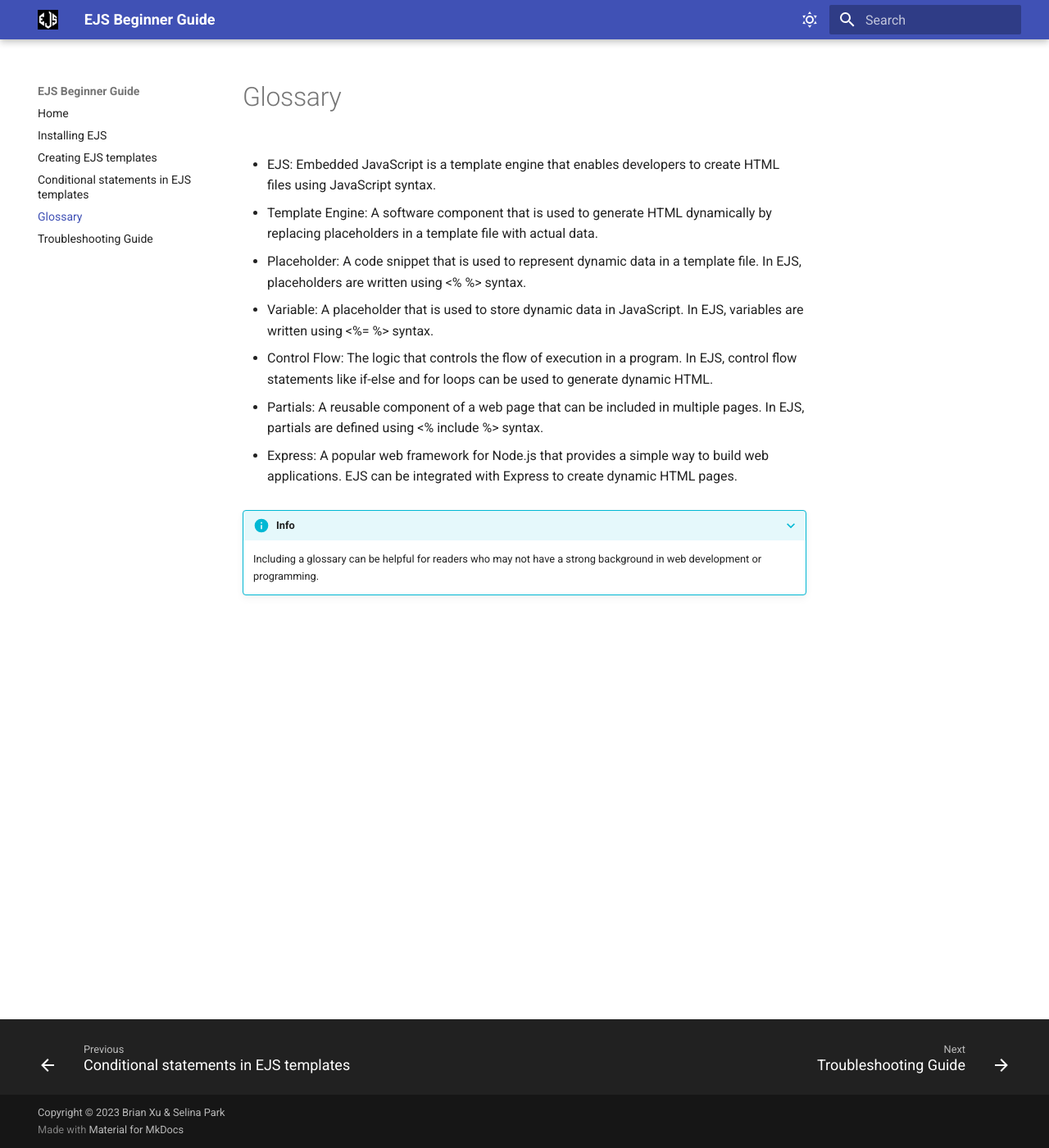
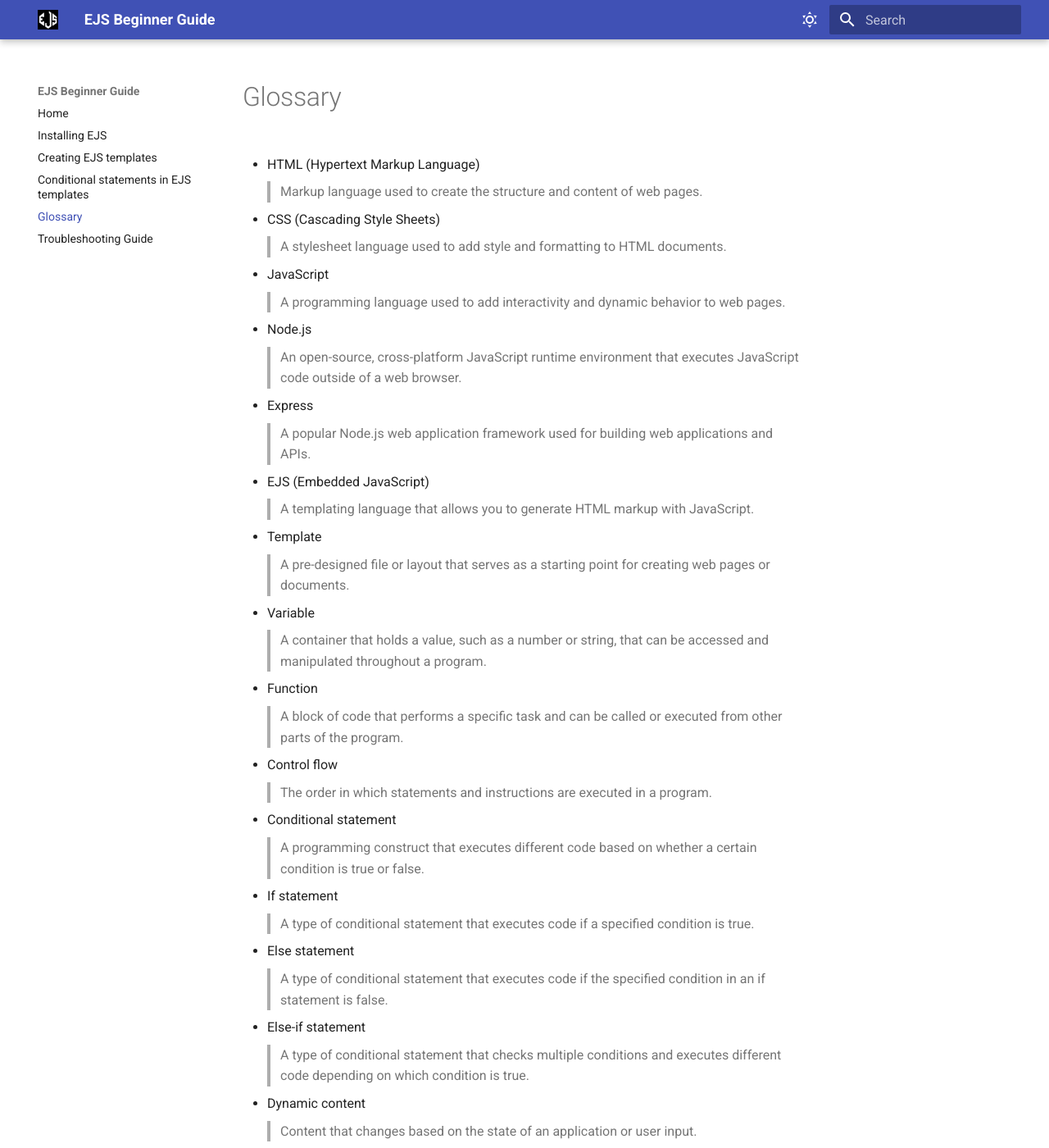
Before and after one commit to M1xckk/Comm-Docs-Test, an MkDocs documentation site: the page built from docs/Glossary.md, in a window 1280 px wide and 1400 px high. Shown: the whole window at 82% size. Built offline with MkDocs 1.6.1 and Material for MkDocs 9.7.7, drawn with Linux system fonts in a browser that asks for light colours; some of the changed text lies outside the part shown.

Commit message:
add more information and reformat

```diff
--- a/docs/Glossary.md
+++ b/docs/Glossary.md
@@ -1,16 +1,52 @@
-* EJS: Embedded JavaScript is a template engine that enables developers to create HTML files using JavaScript syntax.
+# Glossary
 
-* Template Engine: A software component that is used to generate HTML dynamically by replacing placeholders in a template file with actual data.
+* HTML (Hypertext Markup Language)
+> Markup language used to create the structure and content of web pages.
 
-* Placeholder: A code snippet that is used to represent dynamic data in a template file. In EJS, placeholders are written using <% %> syntax.
+* CSS (Cascading Style Sheets)
+> A stylesheet language used to add style and formatting to HTML documents.
 
-* Variable: A placeholder that is used to store dynamic data in JavaScript. In EJS, variables are written using <%= %> syntax.
+* JavaScript
+> A programming language used to add interactivity and dynamic behavior to web pages.
 
-* Control Flow: The logic that controls the flow of execution in a program. In EJS, control flow statements like if-else and for loops can be used to generate dynamic HTML.
+* Node.js
+> An open-source, cross-platform JavaScript runtime environment that executes JavaScript code outside of a web browser.
 
-* Partials: A reusable component of a web page that can be included in multiple pages. In EJS, partials are defined using <% include %> syntax.
+* Express
+> A popular Node.js web application framework used for building web applications and APIs.
 
-* Express: A popular web framework for Node.js that provides a simple way to build web applications. EJS can be integrated with Express to create dynamic HTML pages.
+* EJS (Embedded JavaScript)
+> A templating language that allows you to generate HTML markup with JavaScript.
 
-???+ Info
-      Including a glossary can be helpful for readers who may not have a strong background in web development or programming.
+* Template
+> A pre-designed file or layout that serves as a starting point for creating web pages or documents.
+
+* Variable
+> A container that holds a value, such as a number or string, that can be accessed and manipulated throughout a program.
+
+* Function
+> A block of code that performs a specific task and can be called or executed from other parts of the program.
+
+* Control flow
+> The order in which statements and instructions are executed in a program.
+
+* Conditional statement
+> A programming construct that executes different code based on whether a certain condition is true or false.
+
+* If statement
+> A type of conditional statement that executes code if a specified condition is true.
+
+* Else statement
+> A type of conditional statement that executes code if the specified condition in an if statement is false.
+
+* Else-if statement
+> A type of conditional statement that checks multiple conditions and executes different code depending on which condition is true.
+
+* Dynamic content
+> Content that changes based on the state of an application or user input.
+
+* Placeholder
+> A code snippet that is used to represent dynamic data in a template file. In EJS, placeholders are written using <% %> syntax.
+
+* Partials
+> A reusable component of a web page that can be included in multiple pages. In EJS, partials are defined using <% include %> syntax.
--- a/docs/Troubleshoot-guide.md
+++ b/docs/Troubleshoot-guide.md
@@ -1,22 +1,53 @@
-* Issue: The EJS template is not rendering properly.
+# Troubleshooting Guide
+
+> A Troubleshooting Guide can help users overcome common issues and avoid frustration while learning EJS. Here are some of the most common issues that users might encounter when working with EJS, along with their solutions:
+
+- Issue: The EJS template is not rendering properly.
 ???+ Solution
-      Make sure that you have installed EJS and are using it correctly in your code. Check for syntax errors in your template file, and make sure that your data is being passed correctly. You can also try clearing your cache and restarting your server.
+      If your EJS template is not rendering correctly, make sure that you have installed EJS and are using it correctly in your code. Check for syntax errors in your template file, and make sure that your data is being passed correctly. You can also try clearing your cache and restarting your server.
 
-* Issue: EJS tags are not being evaluated in the template.
+- Issue: EJS tags are not being evaluated in the template.
 ???+ Solution
-      Make sure that you are using the correct syntax for EJS tags (<% %> for control flow and <%= %> for output). Also, check that the EJS tags are not being commented out or enclosed within HTML tags.
+      If your EJS tags are not being evaluated, make sure that you are using the correct syntax for EJS tags. Use <% %> for control flow and <%= %> for output. Also, check that the EJS tags are not being commented out or enclosed within HTML tags.
 
-* Issue: The EJS template is not displaying data correctly.
+- Issue: The EJS template is not displaying data correctly.
 ???+ Solution
-      Check that your data is being passed correctly and that your EJS tags are properly referencing your data. Make sure that your data is not undefined, null, or an empty string.
+      If your EJS template is not displaying data correctly, there could be a few reasons for this. Check that your data is being passed correctly and that your EJS tags are properly referencing your data. Make sure that your data is not undefined, null, or an empty string.
 
-* Issue: EJS is throwing a syntax error.
+- Issue: EJS is throwing a syntax error.
 ???+ Solution
-      Check your EJS tags for syntax errors, such as unclosed or mismatched tags. If you're using a code editor, enable EJS syntax highlighting to catch errors early. Also, make sure that you're using the correct version of EJS that matches your code.
+      If EJS is throwing a syntax error, check your EJS tags for syntax errors, such as unclosed or mismatched tags. If you're using a code editor, enable EJS syntax highlighting to catch errors early. Also, make sure that you're using the correct version of EJS that matches your code.
 
-* Issue: EJS is not installed properly.
+- Issue: EJS is not installed properly.
 ???+ Solution
-      Use the npm install ejs --save command to reinstall EJS. If you're encountering permissions errors, try using sudo npm install ejs --save or running your command prompt as an administrator. You can also check that EJS is listed in your package.json file and that it's included in your project dependencies.
+      If EJS is not installed properly, you can use the npm install ejs --save command to reinstall EJS. If you're encountering permissions errors, try using sudo npm install ejs --save or running your command prompt as an administrator. You can also check that EJS is listed in your package.json file and that it's included in your project dependencies.
 
-???+ Info
-      Including a Troubleshooting Guide can help readers overcome common issues and avoid frustration while learning EJS.
+- Issue: EJS is not rendering the correct data types.
+???+ Solution
+      Make sure that you are passing the correct data type to your EJS template. EJS is capable of rendering strings, numbers, booleans, arrays, and objects. If your data type is incorrect, EJS may not render it correctly.
+
+- Issue: EJS is rendering the wrong data.
+???+ Solution
+      Check that you are passing the correct data to your EJS template. Make sure that you are referencing the correct data when using EJS tags. Also, check that you are not overwriting your data somewhere in your code.
+
+- Issue: EJS is not rendering HTML tags properly.
+???+ Solution
+      Make sure that you are using the correct syntax for rendering HTML tags in EJS (<%- %> instead of <%= %>). If your HTML tags are not rendering properly, check that your data does not contain any HTML characters that may be causing issues.
+
+- Issue: EJS is not rendering the correct template file.
+???+ Solution
+      Double-check that you are calling the correct EJS template file in your code. Make sure that the file path is correct and that the file extension is .ejs.
+
+- Issue: EJS is rendering the same data for all pages.
+???+ Solution
+      Check that you are passing the correct data to each EJS template. If you are using a layout file, make sure that your data is not being overwritten by the layout file. You can also try passing the data explicitly to each template instead of relying on a layout file.
+
+- Issue: EJS is not displaying images or other external resources.
+???+ Solution
+      Check that the file paths for your external resources are correct. Make sure that the resources are accessible from the location of your EJS template file. You may also need to set the correct MIME type for your external resources if they are not being rendered properly.
+
+- Issue: EJS is rendering slowly or causing performance issues.
+???+ Solution
+      Check that you are not rendering too much data in your EJS templates. Large data sets can cause EJS to render slowly. You can also try pre-compiling your EJS templates to improve performance. Finally, consider using a caching mechanism to reduce the number of times your EJS templates are rendered.
+
+#### By addressing these common issues, you can ensure that your EJS templates work as expected and that your development process is smooth and efficient.
```
Also changed, not shown: README.md (+26 -5 lines).
